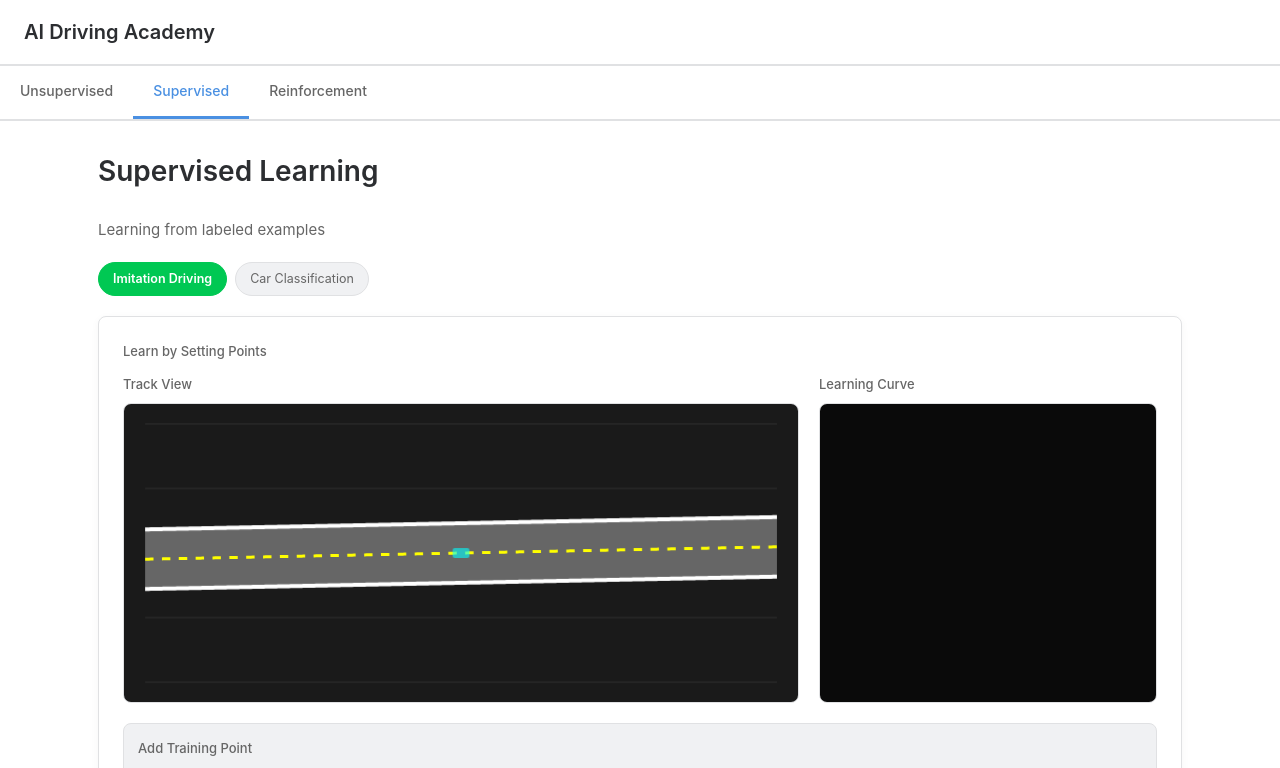
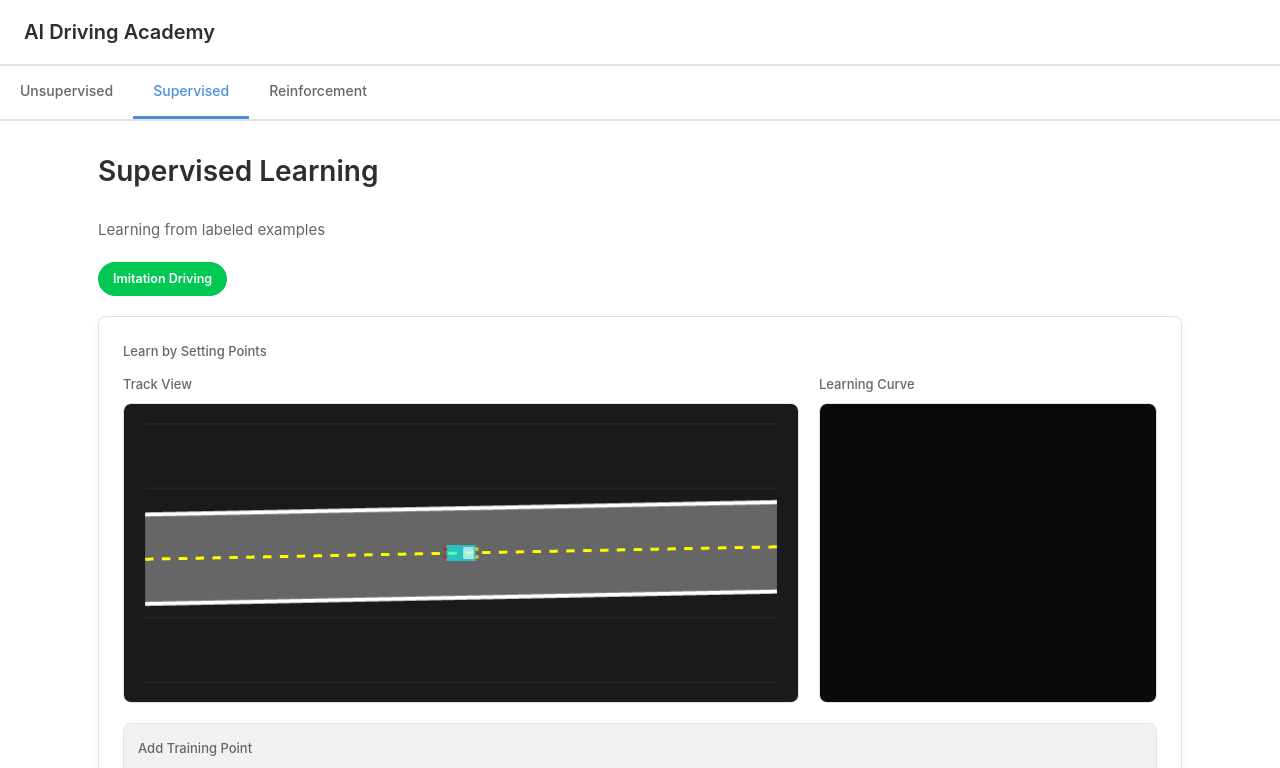
Before and after one commit to chloejenkins/eaifinalproject, a plain HTML site: page index.html in a window 1280 px wide. Both pictures are taken after a click on the tab "Supervised". Shown: the top 768 px of the page. Drawn offline with Linux system fonts and the light colour scheme.

Commit message:
lots of stuff

```diff
--- a/imitation.js
+++ b/imitation.js
@@ -135,7 +135,7 @@
 
   // ===== Sin Curve Road Generation =====
   const TRACK_LENGTH = 200;
-  const ROAD_WIDTH = 40; // pixels on each side of centerline
+  const ROAD_WIDTH_PIXELS = 45; // screen pixels on each side of centerline
   const ROAD_AMPLITUDE = 20;
   const ROAD_FREQUENCY = 0.2;
 
@@ -147,15 +147,48 @@
     return roadCenterlineAt(worldPos);
   }
 
+  function drawDetailedCar(ctx, x, y, color) {
+    // Draw detailed car (from above view, facing right)
+    ctx.save();
+    ctx.translate(x, y);
+    ctx.rotate(Math.PI / 2); // Rotate 90 degrees to face right
+
+    // Main body
+    ctx.fillStyle = color;
+    ctx.fillRect(-8, -14, 16, 28);
+
+    // Cabin/windshield
+    ctx.fillStyle = 'rgba(255, 255, 255, 1)';
+    ctx.fillRect(-6, -12, 12, 10);
+
+    // Headlights (yellow, front - now facing right)
+    ctx.fillStyle = '#ffff00';
+    ctx.beginPath();
+    ctx.arc(-4, -15, 2, 0, Math.PI * 2);
+    ctx.fill();
+    ctx.beginPath();
+    ctx.arc(4, -15, 2, 0, Math.PI * 2);
+    ctx.fill();
+
+    // Taillights (red, back - now facing left)
+    ctx.fillStyle = '#ff0000';
+    ctx.beginPath();
+    ctx.arc(-4, 15, 2, 0, Math.PI * 2);
+    ctx.fill();
+    ctx.beginPath();
+    ctx.arc(4, 15, 2, 0, Math.PI * 2);
+    ctx.fill();
+
+    ctx.restore();
+  }
+
   function isOnRoad(worldPos, carHeight) {
-      // Check if the car stays within the same white-line band shown on the track
       const roadCenterline = roadCenterlineAt(worldPos);
       const distance = Math.abs(carHeight - roadCenterline);
       const pad = 20;
       const range = 100;
-      const roadWidthPixels = 30;
       const worldUnitsPerPixel = range / ((trackCanvas.height / 2) - pad);
-      const roadWidthWorldUnits = roadWidthPixels * worldUnitsPerPixel;
+      const roadWidthWorldUnits = ROAD_WIDTH_PIXELS * worldUnitsPerPixel;
       return distance <= roadWidthWorldUnits;
   }
 
@@ -538,14 +571,13 @@
     const leftPoints = [];
     const rightPoints = [];
     const centerPoints = [];
-    const roadWidthPixels = 30;
 
     for (let screenX = pad; screenX <= w - pad; screenX += 1) {
       const worldPos = screenToWorld(screenX, centerWorldX, w, pad, viewportWorldUnits);
       const roadHeight = roadCenterlineAt(worldPos);
       const screenY = h/2 - (roadHeight / range) * (h/2 - pad);
-      leftPoints.push({x: screenX, y: screenY - roadWidthPixels});
-      rightPoints.push({x: screenX, y: screenY + roadWidthPixels});
+      leftPoints.push({x: screenX, y: screenY - ROAD_WIDTH_PIXELS});
+      rightPoints.push({x: screenX, y: screenY + ROAD_WIDTH_PIXELS});
       centerPoints.push({x: screenX, y: screenY});
     }
 
@@ -658,25 +690,16 @@
     if (mode === 'edit') {
       // Show preview car at slider height
       const previewScreenY = h/2 - (previewCarHeight / range) * (h/2 - pad);
-      trackCtx.fillStyle = '#00ffff';
       trackCtx.globalAlpha = 0.6;
-      trackCtx.beginPath();
-      trackCtx.roundRect ?
-        trackCtx.roundRect(carScreenX - 8, previewScreenY - 5, 16, 10, 2) :
-        trackCtx.rect(carScreenX - 8, previewScreenY - 5, 16, 10);
-      trackCtx.fill();
+      drawDetailedCar(trackCtx, carScreenX, previewScreenY, '#00ffff');
       trackCtx.globalAlpha = 1;
     } else {
       // Show car following regression in drive mode
       const carHeight = predictHeight(worldX);
       const carScreenY = h/2 - (carHeight / range) * (h/2 - pad);
       const onRoad = isOnRoad(worldX, carHeight);
-      trackCtx.fillStyle = onRoad ? '#00ffff' : '#ff0000';
-      trackCtx.beginPath();
-      trackCtx.roundRect ?
-        trackCtx.roundRect(carScreenX - 8, carScreenY - 5, 16, 10, 2) :
-        trackCtx.rect(carScreenX - 8, carScreenY - 5, 16, 10);
-      trackCtx.fill();
+      const carColor = onRoad ? '#00ffff' : '#ff0000';
+      drawDetailedCar(trackCtx, carScreenX, carScreenY, carColor);
     }
 
     // Show crash/completion message
--- a/index.html
+++ b/index.html
@@ -262,7 +262,7 @@ select:focus, .text-input:focus, input[type=text]:focus{
   border-color:var(--accent);
   box-shadow:0 0 0 3px rgba(74,144,226,0.1);
 }
-.hint{ color:var(--text-dim); font-size:13px; margin-top:8px; line-height:1.5; }
+.hint{ color:var(--text); font-size:13px; margin-top:4px; margin-bottom:8px; line-height:1.5; opacity:0.7; }
 
 /* stat row */
 .stats{ display:flex; flex-wrap:wrap; gap:10px; margin-top:14px; }
@@ -381,14 +381,10 @@ footer.hint-footer{ color:var(--text-faint); font-size:11.5px; margin-top:18px;
 
     <div class="subtabs">
       <div class="subtab active" data-sub="imitation">Imitation Driving</div>
-      <div class="subtab" data-sub="classification">Car Classification</div>
     </div>
 
     <!-- SUB 1: IMITATION -->
     <div class="subpanel active" id="sub-imitation"></div>
-
-    <!-- SUB 2: CLASSIFICATION -->
-    <div class="subpanel" id="sub-classification"></div>
   </section>
 
   <!-- ============================================================ -->
@@ -436,7 +432,6 @@ subtabs.forEach(s=>{
 
 <script src="unsupervised.js" onerror="console.warn('unsupervised.js failed to load')"></script>
 <script src="imitation.js" onerror="console.warn('imitation.js failed to load')"></script>
-<script src="classification.js" onerror="console.warn('classification.js failed to load')"></script>
 
 <script>
 // Reinforcement Learning Module - Inlined for compatibility
@@ -502,10 +497,12 @@ try {
         <div id="trainControls" style="display:none;">
           <div class="field">
             <label>Episodes <span class="val" id="episodesVal">500</span></label>
+            <p class="hint">How many times the car will drive around the track to learn.</p>
             <input type="range" id="episodesSlider" min="20" max="3000" step="20" value="500">
           </div>
           <div class="field">
             <label>Epsilon decay</label>
+            <p class="hint">How epsilon (exploration rate) changes during training.</p>
             <select id="decayTypeSelect">
               <option value="none">None (constant)</option>
               <option value="linear" selected>Linear</option>
@@ -514,6 +511,7 @@ try {
           </div>
           <div class="field">
             <label>Training speed</label>
+            <p class="hint">How many training steps to run per frame (higher = faster training).</p>
             <select id="speedSelect">
               <option value="1">1× (real time)</option>
               <option value="5" selected>5×</option>
@@ -523,6 +521,7 @@ try {
           </div>
           <div class="field">
             <label>Car speed <span class="val" id="carSpeedVal">3.0</span></label>
+            <p class="hint">How fast the car moves around the track during training.</p>
             <input type="range" id="carSpeedSlider" min="1.5" max="5" step="0.1" value="3">
           </div>
         </div>
@@ -820,11 +819,11 @@ try {
   function drawScene(){
     ctx.fillStyle = '#2d5016';
     ctx.fillRect(0, 0, canvas.width, canvas.height);
-    const zoom = 1.2;
     ctx.save();
+    const scale = Math.min(canvas.width / 620, canvas.height / 420);
     ctx.translate(canvas.width / 2, canvas.height / 2);
-    ctx.scale(zoom, zoom);
-    ctx.translate(-car.x, -car.y);
+    ctx.scale(scale, scale);
+    ctx.translate(-CX, -CY);
     drawTrack(track);
     // ALWAYS update countdown display
     if(countdownDisplay.style.display !== 'none'){
@@ -990,5 +989,15 @@ try {
   document.getElementById('rl-root').innerHTML = '<div style="color:red;">Error initializing: ' + e.message + '</div>';
 }
 </script>
+<script>
+// Cleanup: Remove classification tab (cached in browsers despite being removed from HTML)
+document.addEventListener('DOMContentLoaded', () => {
+  document.querySelectorAll('.subtab').forEach(el => {
+    if (el.dataset.sub === 'classification') el.remove();
+  });
+  const classPanel = document.getElementById('sub-classification');
+  if (classPanel) classPanel.remove();
+});
+</script>
 </body>
 </html>
--- a/unsupervised.js
+++ b/unsupervised.js
@@ -19,6 +19,13 @@
           <button id="playBtn" style="font-family:var(--mono); background:var(--accent); border:none; color:#ffffff; padding:10px 20px; border-radius:var(--radius); font-size:13px; cursor:pointer; transition:all .2s ease; font-weight:500; min-width:90px;">▶ Play</button>
           <button id="nextBtn" style="font-family:var(--mono); background:var(--bg-inset); border:1px solid var(--border); color:var(--text-dim); padding:10px 16px; border-radius:var(--radius); font-size:13px; cursor:pointer; transition:all .2s ease; font-weight:500;">Next ▶</button>
         </div>
+
+        <details style="margin-top:24px; padding:16px; background:var(--bg-inset); border-radius:var(--radius); cursor:pointer;">
+          <summary style="font-weight:600; color:var(--text); font-size:14px; cursor:pointer;">Further Reading: Unsupervised Learning</summary>
+          <p style="margin-top:12px; color:var(--text); font-size:13px; line-height:1.6;">
+            Unsupervised learning requires huge data sets and lots of time. The idea is for AI to learn to recognize patterns independently, without any human guidance at all – this can be both insightful and inane. Unsupervised learning is often the first step in data analysis because AI algorithms can pick up on trends which aren't apparent or logical to humans, allowing for deeper understanding. Imagine a set of millions of shopping orders, fed into an AI. The AI is told to sort them through creating profiles of different types of buyers, and thereby deciphers new parents, trend-followers, elderly, etc. This would be incredibly useful for companies, but the AI could just as easily sort things based on the color of items bought, or any other entirely irrelevant metric. The key to understanding unsupervised learning is that the AI picks up on patterns that it sees, not that make sense to humans.
+          </p>
+        </details>
       </div>
     </div>
   `;
```
Also changed, not shown: reinforcement.js (+10 -4 lines), .claude/launch.json, .claude/settings.local.json, favicon.png (added).
